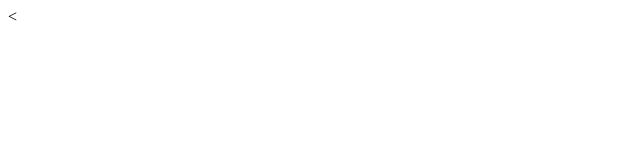
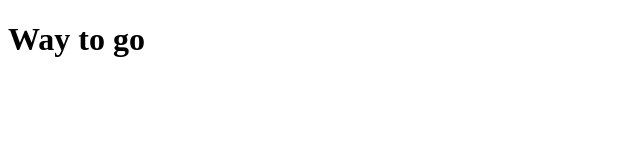
Before and after one commit to Monavik/empty, a plain HTML site: page index.html in a window 1280 px wide. Shown: the whole page, without its empty margins (0-640 px from the left). Drawn offline with Linux system fonts and the light colour scheme.

Commit message:
Add title and h1

```diff
--- a/index.html
+++ b/index.html
@@ -1,5 +1,9 @@
 <!DOCTYPE html>
 <html>
-<head></head>
-<body><<body>
+<head>
+	<title>Mona</title>
+</head>
+<body>
+	<h1>Way to go</h1>
+<body>
 </html>
```
